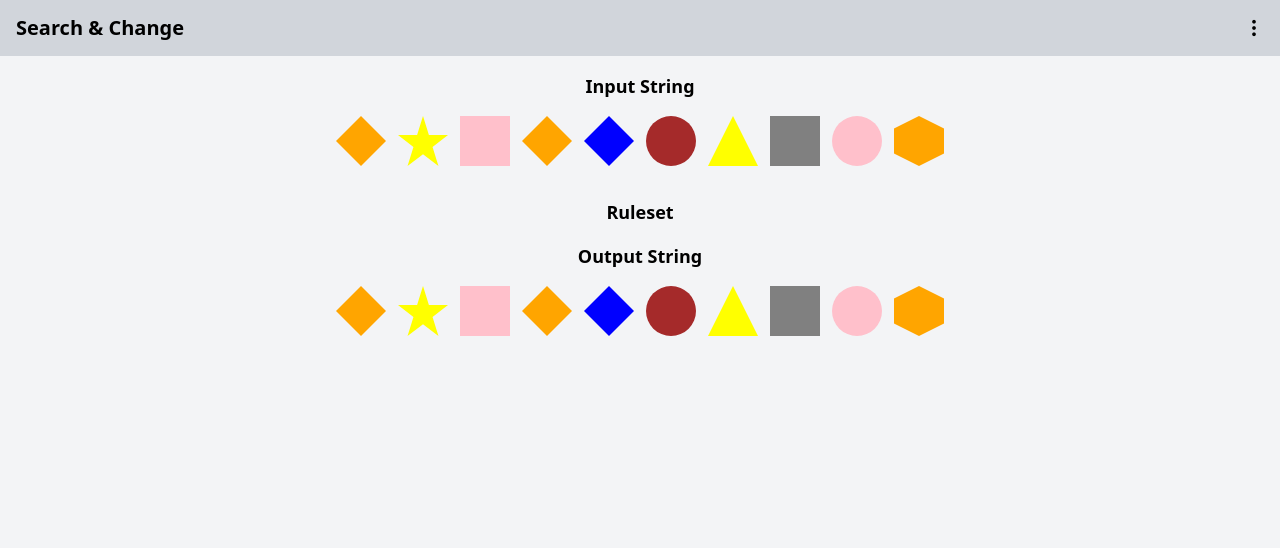
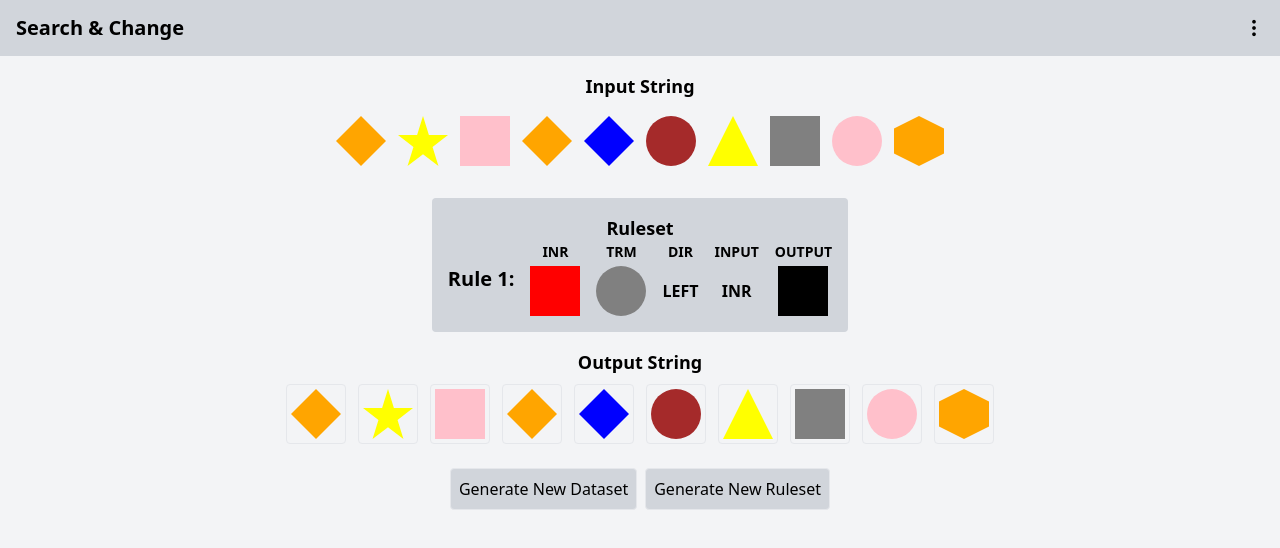
Before and after one commit to malekoa/search-and-change-app, a SvelteKit app: page / in a window 1280 px wide. Shown: the top 548 px of the page. Built offline with nearby package versions, Linux system fonts and the light colour scheme.

Commit message:
added license, added ruleset section

```diff
--- /dev/null
+++ b/src/components/Arrow.svelte
@@ -0,0 +1,11 @@
+<script>
+	export let direction = 'right';
+</script>
+
+<div class="flex h-full text-3xl">
+	{#if direction === 'right'}
+		<i class="bi bi-arrow-right" />
+	{:else}
+		<i class="bi bi-arrow-left" />
+	{/if}
+</div>
--- a/src/routes/+page.svelte
+++ b/src/routes/+page.svelte
@@ -5,6 +5,22 @@
 
 	const shapeList = ['square', 'circle', 'lozenge', 'triangle', 'star', 'hexagon', 'pentagon', 'trapezoid'];
 	const colorList = ['black', 'red', 'blue', 'green', 'yellow', 'orange', 'purple', 'pink', 'brown', 'gray'];
+
+	let ruleSet = {
+		inr: {
+			type: 'square',
+			color: 'red'
+		},
+		trm: {
+			type: 'circle',
+			color: 'gray'
+		},
+		direction: 'left',
+		output: {
+			type: 'square',
+			color: 'black'
+		}
+	};
 
 	let modalIsActive = false;
 	let currentIndex = 0;
@@ -23,7 +39,7 @@
 		return inputString;
 	}
 
-	const inputString = generateInputString(10);
+	let inputString = generateInputString(10);
 	let outputString = inputString.map((shape) => {
 		return { type: shape.type, color: shape.color };
 	});
@@ -41,13 +57,48 @@
 			</div>
 		</div>
 	</div>
-	<div class="flex flex-col w-full items-center">
-		<h1 class="font-bold text-lg">Ruleset</h1>
+	<div class="flex flex-col items-center">
+		<div class="flex flex-col justify-center items-center p-4 bg-gray-300 rounded">
+			<h1 class="font-bold text-lg">Ruleset</h1>
+			<div class="flex gap-4 items-center">
+				<div class="flex text-xl font-bold"><span>Rule 1:</span></div>
+				<div class="flex gap-4">
+					<div class="flex flex-col gap-1 items-center">
+						<div class="text-sm font-bold">INR</div>
+						<Shape type={ruleSet.inr.type} color={ruleSet.inr.color} />
+					</div>
+					<div class="flex flex-col gap-1 items-center">
+						<div class="text-sm font-bold">TRM</div>
+						<Shape type={ruleSet.trm.type} color={ruleSet.trm.color} />
+					</div>
+					<div class="flex flex-col gap-1 items-center">
+						<div class="text-sm font-bold">DIR</div>
+						<div class="flex h-full items-center justify-center font-bold">
+							{#if ruleSet.direction === 'right'}
+								<span>RIGHT</span>
+							{:else}
+								<span>LEFT</span>
+							{/if}
+						</div>
+					</div>
+					<div class="flex flex-col gap-1 items-center">
+						<div class="text-sm font-bold">INPUT</div>
+						<div class="flex h-full items-center justify-center font-bold">
+							<span>INR</span>
+						</div>
+					</div>
+					<div class="flex flex-col gap-1 items-center">
+						<div class="text-sm font-bold">OUTPUT</div>
+						<Shape type={ruleSet.output.type} color={ruleSet.output.color} />
+					</div>
+				</div>
+			</div>
+		</div>
 	</div>
 	<div class="flex flex-col w-full items-center">
 		<h1 class="font-bold text-lg">Output String</h1>
 		<div class="flex w-full justify-center">
-			<div class="flex gap-3 p-4 overflow-x-auto">
+			<div class="flex gap-3 p-2 overflow-x-auto">
 				{#each outputString as shape, i}
 					<button
 						on:click={() => {
@@ -55,12 +106,25 @@
 							currentIndex = i;
 							modalIsActive = true;
 						}}
+						class="p-1 border rounded hover:bg-gray-200 transition"
 					>
 						<Shape type={shape.type} color={shape.color} />
 					</button>
 				{/each}
 			</div>
 		</div>
+	</div>
+	<div class="flex justify-center gap-2">
+		<button
+			class="p-2 rounded bg-gray-300 border hover:bg-gray-400 transition duration-75 active:bg-gray-300"
+			on:click={() => {
+				inputString = generateInputString(10);
+				outputString = inputString.map((shape) => {
+					return { type: shape.type, color: shape.color };
+				});
+			}}>Generate New Dataset</button
+		>
+		<button class="p-2 rounded bg-gray-300 border hover:shadow transition">Generate New Ruleset</button>
 	</div>
 	<Modal
 		active={modalIsActive}
```
Also changed, not shown: 1 other file (tests, documents, lock files or other folders).
